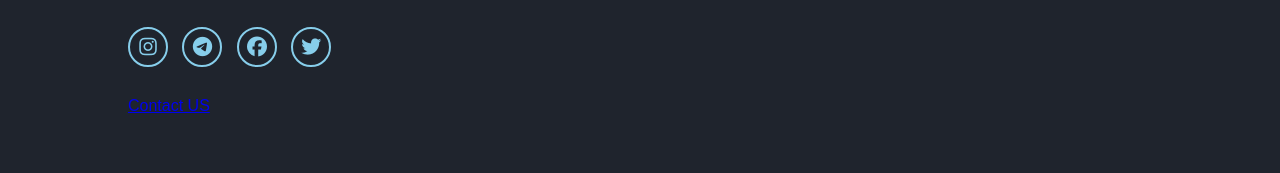
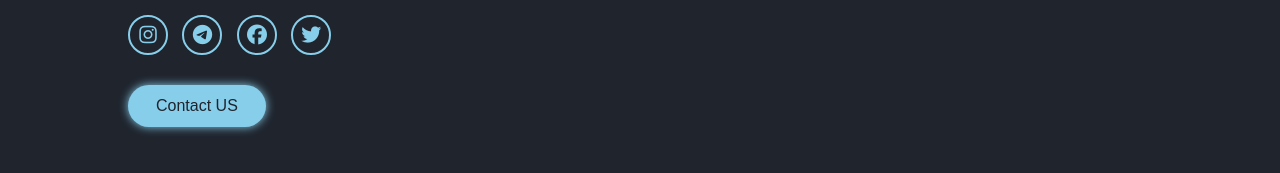
Before and after one commit to Jahongir110311/portfolio_83, a plain HTML site: page index.html in a window 1280 px wide. Shown: the part 485-658 px from the top of the page. Drawn offline with Linux system fonts and the light colour scheme.

Commit message:
19-commit

```diff
--- a/main.css
+++ b/main.css
@@ -103,3 +103,15 @@ body{
     color: #1f242d;
     box-shadow: 0 0 20px skyblue;
 }
+
+.btn {
+    display: inline-block;
+    padding: 12px 28px;
+    background-color: skyblue;
+    border-radius: 40px;
+    box-shadow: 0 0 10px skyblue;
+    font-size: 16px;
+    color: #1f242d;
+    text-decoration: none;
+    font-weight: 500;
+}
```
